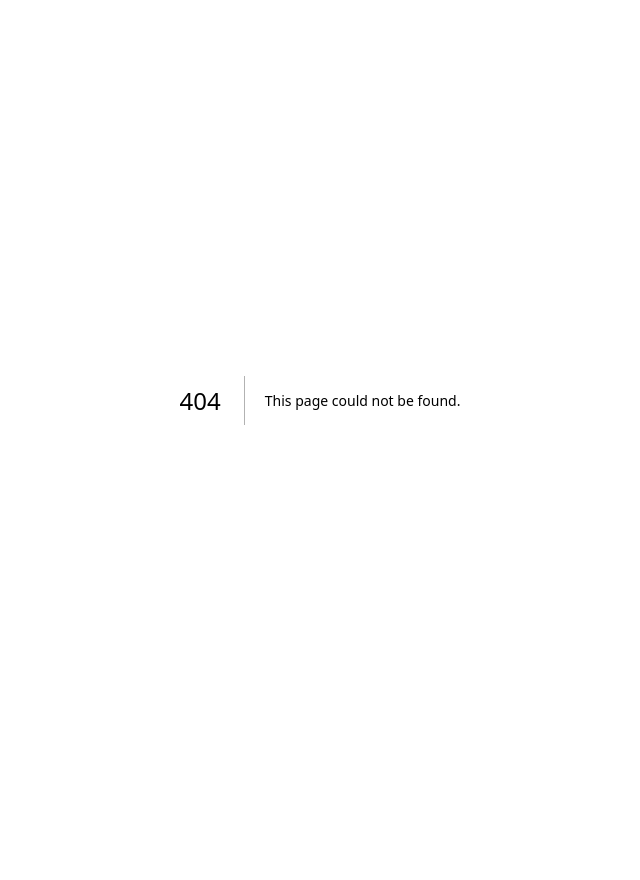
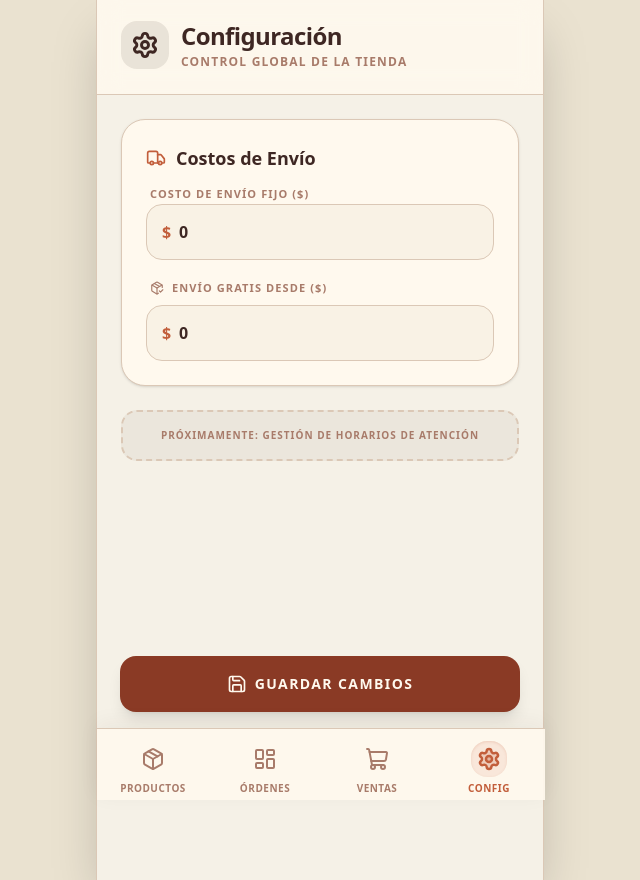
Before and after one commit to gabrielmartinezuba-cyber/elhornerito.gchu, a Next.js app: page /admin/settings in a window 1280 px wide. Before the commit this address had no page. Shown: the whole page, without its empty margins (320-960 px from the left). Before the commit the page ends 800 px from the top, so only its background shows below. Built offline with nearby package versions, Linux system fonts and the light colour scheme; no server answers; the database is empty.

Commit message:
feat: panel de configuracion dinamica para envios

```diff
--- /dev/null
+++ b/src/app/actions/settings.ts
@@ -0,0 +1,37 @@
+"use server"
+
+import { revalidatePath } from "next/cache"
+import { createClient } from "@/lib/supabase/server"
+
+export async function updateStoreSettings(shippingCost: number, freeShippingThreshold: number) {
+  const supabase = await createClient()
+
+  const { error } = await supabase
+    .from('store_settings')
+    .update({
+      shipping_cost: shippingCost,
+      free_shipping_threshold: freeShippingThreshold
+    })
+    .eq('id', 1)
+
+  if (error) {
+    return { success: false, error: error.message }
+  }
+
+  revalidatePath('/')
+  revalidatePath('/admin/settings')
+
+  return { success: true }
+}
+
+export async function getStoreSettings() {
+  const supabase = await createClient()
+  const { data, error } = await supabase
+    .from('store_settings')
+    .select('*')
+    .eq('id', 1)
+    .single()
+
+  if (error) return null
+  return data
+}
--- /dev/null
+++ b/src/app/admin/settings/page.tsx
@@ -0,0 +1,132 @@
+"use client"
+
+import { useState, useEffect, useTransition } from "react"
+import { motion } from "framer-motion"
+import { Settings, Save, Truck, PackageCheck, Loader2, CheckCircle } from "lucide-react"
+import { updateStoreSettings } from "@/app/actions/settings"
+import { createClient } from "@/lib/supabase/client"
+
+export default function SettingsPage() {
+  const [shippingCost, setShippingCost] = useState<number>(0)
+  const [freeShippingThreshold, setFreeShippingThreshold] = useState<number>(0)
+  const [isPending, startTransition] = useTransition()
+  const [success, setSuccess] = useState(false)
+  const [loading, setLoading] = useState(true)
+
+  useEffect(() => {
+    async function load() {
+      const supabase = createClient()
+      const { data } = await supabase.from('store_settings').select('*').eq('id', 1).single()
+      if (data) {
+        setShippingCost(data.shipping_cost)
+        setFreeShippingThreshold(data.free_shipping_threshold)
+      }
+      setLoading(false)
+    }
+    load()
+  }, [])
+
+  const handleSave = () => {
+    setSuccess(false)
+    startTransition(async () => {
+      const res = await updateStoreSettings(shippingCost, freeShippingThreshold)
+      if (res.success) {
+        setSuccess(true)
+        setTimeout(() => setSuccess(false), 3000)
+      } else {
+        alert(res.error)
+      }
+    })
+  }
+
+  if (loading) return (
+    <div className="flex-1 flex items-center justify-center">
+      <Loader2 className="w-8 h-8 text-[#C25E3B] animate-spin" />
+    </div>
+  )
+
+  return (
+    <div className="flex-1 flex flex-col min-h-screen bg-[#F5F1E7]">
+      {/* Header */}
+      <div className="px-6 pt-5 pb-6 bg-[#FFF9EE]/80 backdrop-blur-md border-b border-[#DBC8B6]">
+        <div className="flex items-center gap-3">
+          <div className="p-2.5 bg-[#3E2723]/10 rounded-2xl">
+            <Settings className="w-7 h-7 text-[#3E2723]" strokeWidth={2.5} />
+          </div>
+          <div>
+            <h1 className="text-2xl font-black text-[#3E2723] tracking-tight">Configuración</h1>
+            <p className="text-[#A87B6A] text-xs font-bold uppercase tracking-widest mt-0.5">Control global de la tienda</p>
+          </div>
+        </div>
+      </div>
+
+      <div className="flex-1 p-6 space-y-6">
+        {/* Shipping Section */}
+        <motion.div
+          initial={{ opacity: 0, y: 10 }} animate={{ opacity: 1, y: 0 }}
+          className="bg-[#FFF9EE] border border-[#DBC8B6] rounded-3xl p-6 shadow-sm space-y-5"
+        >
+          <div className="flex items-center gap-2.5 mb-2">
+            <Truck className="w-5 h-5 text-[#C25E3B]" />
+            <h2 className="text-lg font-black text-[#3E2723]">Costos de Envío</h2>
+          </div>
+
+          <div className="grid gap-5">
+            <div className="space-y-2">
+              <label className="text-[11px] font-black uppercase tracking-widest text-[#A87B6A] pl-1">Costo de Envío Fijo ($)</label>
+              <div className="relative">
+                <span className="absolute left-4 top-1/2 -translate-y-1/2 font-black text-[#C25E3B]">$</span>
+                <input
+                  type="number"
+                  value={shippingCost}
+                  onChange={(e) => setShippingCost(Number(e.target.value))}
+                  className="w-full h-14 pl-8 pr-5 rounded-2xl bg-[#EAE2D0]/30 border border-[#DBC8B6] focus:border-[#C25E3B] focus:bg-white outline-none font-black text-[#3E2723] transition-all"
+                />
+              </div>
+            </div>
+
+            <div className="space-y-2">
+              <label className="text-[11px] font-black uppercase tracking-widest text-[#A87B6A] pl-1 flex items-center gap-2">
+                 <PackageCheck className="w-3.5 h-3.5" /> Envío Gratis desde ($)
+              </label>
+              <div className="relative">
+                <span className="absolute left-4 top-1/2 -translate-y-1/2 font-black text-[#C25E3B]">$</span>
+                <input
+                  type="number"
+                  value={freeShippingThreshold}
+                  onChange={(e) => setFreeShippingThreshold(Number(e.target.value))}
+                  className="w-full h-14 pl-8 pr-5 rounded-2xl bg-[#EAE2D0]/30 border border-[#DBC8B6] focus:border-[#C25E3B] focus:bg-white outline-none font-black text-[#3E2723] transition-all"
+                />
+              </div>
+            </div>
+          </div>
+        </motion.div>
+
+        {/* Business Intel Placeholder? Or status? */}
+        <div className="p-4 bg-[#3E2723]/5 border-2 border-dashed border-[#DBC8B6] rounded-2xl text-center">
+          <p className="text-[10px] font-bold text-[#A87B6A] uppercase tracking-widest">
+            Próximamente: Gestión de Horarios de Atención
+          </p>
+        </div>
+      </div>
+
+      {/* Floating Save Button */}
+      <div className="fixed bottom-[88px] left-0 right-0 max-w-md mx-auto px-6 z-40">
+        <motion.button
+          whileTap={{ scale: 0.96 }}
+          onClick={handleSave}
+          disabled={isPending}
+          className={`w-full h-14 rounded-2xl flex items-center justify-center gap-2 font-black text-sm uppercase tracking-widest shadow-lg transition-all ${success ? "bg-emerald-500 text-white" : "bg-[#8A3A25] text-[#FFF9EE]"}`}
+        >
+          {isPending ? (
+            <Loader2 className="w-5 h-5 animate-spin" />
+          ) : success ? (
+            <><CheckCircle className="w-5 h-5" /> Configuración Guardada</>
+          ) : (
+            <><Save className="w-5 h-5" /> Guardar Cambios</>
+          )}
+        </motion.button>
+      </div>
+    </div>
+  )
+}
--- a/src/app/page.tsx
+++ b/src/app/page.tsx
@@ -6,11 +6,28 @@ export const revalidate = 0 // Opt-out of cache for real-time storefront
 export default async function Page() {
   const supabase = await createClient()
 
-  const { data: products } = await supabase
-    .from('products')
-    .select('*')
-    .eq('is_published', true)
-    .order('created_at', { ascending: false })
+  // Fetch productos y settings en paralelo
+  const [productsRes, settingsRes] = await Promise.all([
+    supabase
+      .from('products')
+      .select('*')
+      .eq('is_published', true)
+      .order('created_at', { ascending: false }),
+    supabase
+      .from('store_settings')
+      .select('*')
+      .eq('id', 1)
+      .single()
+  ])
 
-  return <StorefrontClient initialProducts={products || []} />
+  const products = productsRes.data || []
+  const settings = settingsRes.data
+
+  return (
+    <StorefrontClient
+      initialProducts={products}
+      shippingCost={settings?.shipping_cost ?? 2000}
+      freeShippingThreshold={settings?.free_shipping_threshold ?? 15000}
+    />
+  )
 }
--- a/src/components/admin/bottom-nav.tsx
+++ b/src/components/admin/bottom-nav.tsx
@@ -3,7 +3,7 @@
 import Link from "next/link"
 import { usePathname } from "next/navigation"
 import { motion } from "framer-motion"
-import { LayoutDashboard, Package, ShoppingCart } from "lucide-react"
+import { LayoutDashboard, Package, ShoppingCart, Settings } from "lucide-react"
 import { clsx, type ClassValue } from "clsx"
 import { twMerge } from "tailwind-merge"
 
@@ -18,6 +18,7 @@ export default function BottomNav() {
     { label: "Productos", href: "/admin/products", icon: Package },
     { label: "Órdenes", href: "/admin", icon: LayoutDashboard },
     { label: "Ventas", href: "/admin/orders", icon: ShoppingCart },
+    { label: "Config", href: "/admin/settings", icon: Settings },
   ]
 
   return (
--- a/src/components/store/cart-sheet.tsx
+++ b/src/components/store/cart-sheet.tsx
@@ -10,10 +10,13 @@ import autoTable from "jspdf-autotable"
 
 type Step = "cart" | "checkout" | "success"
 
-const SHIPPING_COST = 2000
-const FREE_SHIPPING_THRESHOLD = 15000
-
-export default function CartSheet() {
+export default function CartSheet({
+  shippingCost: SHIPPING_COST,
+  freeShippingThreshold: FREE_SHIPPING_THRESHOLD
+}: {
+  shippingCost: number,
+  freeShippingThreshold: number
+}) {
   const [isOpen, setIsOpen] = useState(false)
   const [mounted, setMounted] = useState(false)
   const [step, setStep] = useState<Step>("cart")
--- a/src/components/store/storefront-client.tsx
+++ b/src/components/store/storefront-client.tsx
@@ -195,7 +195,15 @@ function ProductCard({ product }: { product: Product }) {
 }
 
 // ─── Page ─────────────────────────────────────────────────────────────────────
-export default function StorefrontClient({ initialProducts }: { initialProducts: Product[] }) {
+export default function StorefrontClient({
+  initialProducts,
+  shippingCost,
+  freeShippingThreshold
+}: {
+  initialProducts: Product[],
+  shippingCost: number,
+  freeShippingThreshold: number
+}) {
   const [activeCategory, setActiveCategory] = useState<"Todos" | Category>("Todos")
 
   // Separar con stock primero, sin stock al final
@@ -221,7 +229,9 @@ export default function StorefrontClient({ initialProducts }: { initialProducts:
               <p className="text-[#A87B6A] text-sm font-semibold">Cosas dulces y saladas</p>
               <div className="flex items-center gap-1.5 mt-2.5 px-3 py-1 bg-[#C25E3B]/10 rounded-full w-fit">
                 <Truck className="w-4 h-4 text-[#C25E3B]" />
-                <span className="text-[11px] font-black text-[#8A3A25] uppercase tracking-wider">Envío gratis desde $15.000</span>
+                <span className="text-[11px] font-black text-[#8A3A25] uppercase tracking-wider">
+                  Envío gratis desde ${freeShippingThreshold.toLocaleString('es-AR')}
+                </span>
               </div>
             </div>
             <div className="w-24 h-24 shrink-0 flex items-center justify-center pl-2">
@@ -261,7 +271,10 @@ export default function StorefrontClient({ initialProducts }: { initialProducts:
           )}
         </div>
 
-        <CartSheet />
+        <CartSheet
+          shippingCost={shippingCost}
+          freeShippingThreshold={freeShippingThreshold}
+        />
       </main>
     </div>
   )
--- a/src/types/database.ts
+++ b/src/types/database.ts
@@ -43,6 +43,12 @@ export interface OrderItem {
   product_name: string | null;
   quantity: number;
   unit_price: number;
+}
+
+export interface StoreSettings {
+  id: number;
+  shipping_cost: number;
+  free_shipping_threshold: number;
 }
 
 // ────────────────────────────────────────────────────────────────────────────
@@ -116,22 +122,13 @@ export interface Database {
       };
       order_items: {
         Row: OrderItem;
-        Insert: {
-          id?: string;
-          order_id: string;
-          product_id: string;
-          product_name?: string | null;
-          quantity: number;
-          unit_price: number;
-        };
-        Update: {
-          id?: string;
-          order_id?: string;
-          product_id?: string;
-          product_name?: string | null;
-          quantity?: number;
-          unit_price?: number;
-        };
+        Insert: { id?: string; order_id: string; product_id: string; product_name?: string | null; quantity: number; unit_price: number; };
+        Update: { id?: string; order_id?: string; product_id?: string; product_name?: string | null; quantity?: number; unit_price?: number; };
+      };
+      store_settings: {
+        Row: StoreSettings;
+        Insert: { id?: number; shipping_cost?: number; free_shipping_threshold?: number; };
+        Update: { id?: number; shipping_cost?: number; free_shipping_threshold?: number; };
       };
     };
     Views: Record<string, never>;
```
Also changed, not shown: 1 other file (tests, documents, lock files or other folders).
